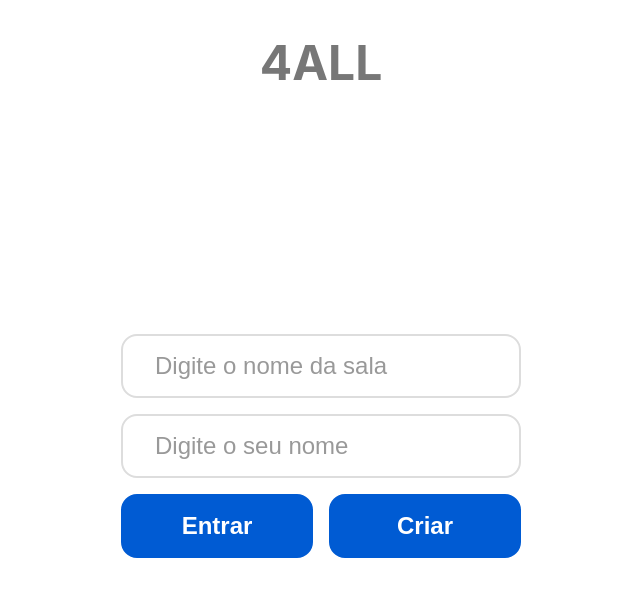
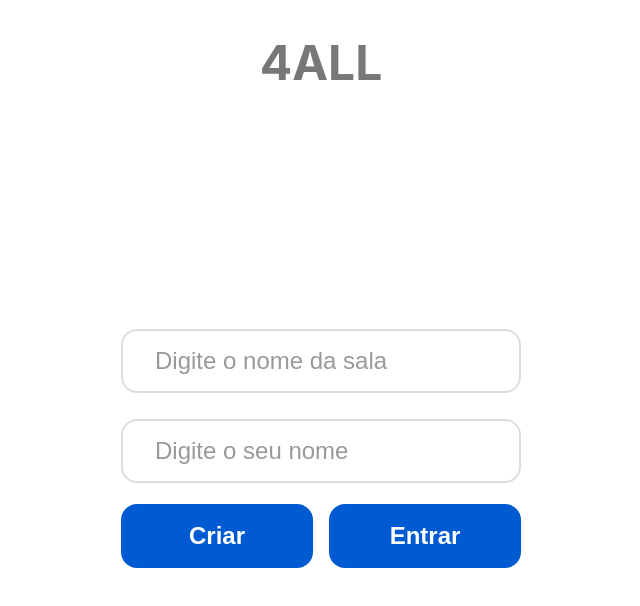
Before and after one commit to DavidMPN/inclusive_game, a Next.js app: page / in a window 1280 px wide. Shown: the top 606 px of the page, without its empty margins (319-959 px from the left). Built offline with nearby package versions, Linux system fonts and the light colour scheme.

Commit message:
add input label on index page

```diff
--- a/pages/index.jsx
+++ b/pages/index.jsx
@@ -6,10 +6,8 @@ import NavBar from "../components/NavBar";
 import { useState } from "react";
 
 export default function Home() {
-
-    const [ roomname, setRoomname ]     = useState("");
+    const [ roomname,   setRoomname   ] = useState("");
     const [ playername, setPlayername ] = useState("");
-
 
     const router = useRouter();
 
@@ -35,29 +33,34 @@ export default function Home() {
         <div className={styles.container}>
             <NavBar />
             <div className={styles.formularios}>
-
-
                 <form className={styles.form} onSubmit={e => e.preventDefault()}>
+                    <label>
                         <input
+                            name="room"
                             type="text"
                             value={roomname}
                             onChange={e => setRoomname(e.target.value)}
                             placeholder="Digite o nome da sala"
                         />
+                        <span>Nome da sala</span>
+                    </label>
+                    <label>
                         <input
+                            name="name"
                             type="text"
                             value={playername}
                             onChange={e => setPlayername(e.target.value)}
                             placeholder="Digite o seu nome"
                         />
+                        <span>Nome do jogador</span>
+                    </label>
 
                     <div className={styles.buttonContainer}>
+                        <button onClick={async () => await submitCreate({ roomname, playername })}>Criar</button>
                         <button onClick={async () => await submitJoin({ roomname, playername })}>Entrar</button>
-                        <button onClick={async () => await submitCreate({ roomname, playername })}>Criar</button>
                     </div>
                 </form>
-
             </div>
         </div>
-    )
+    );
 }
--- a/styles/Index.module.scss
+++ b/styles/Index.module.scss
@@ -1,10 +1,3 @@
-.container {
-    min-height: 100vh;
-    width: 100vw;
-
-    display: flex;
-    flex-direction: column;
-
 .navbar{
     position: sticky;
     top:1;
@@ -17,8 +10,14 @@
     margin: 2rem 0 0;
 }
 
+.container {
+    min-height: 100vh;
+    width: 100vw;
+
+    display: flex;
+    flex-direction: column;
+
     .formularios {
-
         padding: 3rem;
 
         display: flex;
@@ -27,7 +26,6 @@
         justify-content: center;
         flex: 1;
 
-
         .form{
             display: flex;
             flex-direction: column;
@@ -35,9 +33,26 @@
             max-width: 400px;
             width: 100%;
 
-            .buttonContainer {
-                display: flex;
-                justify-content: space-between;
+            label {
+                position: relative;
+
+                margin: .3rem 0;
+
+
+
+                span {
+                    display: none;
+                    background: white;
+                    font-size: 1rem;
+                    position: absolute;
+                    top: -5px;
+                    left: 15px;
+                    padding: 0 .5rem;
+                    font-weight: 400;
+                }
+
+                input:focus + span {
+                    display: block;
                 }
 
                 input{
@@ -45,8 +60,10 @@
                     border-radius: 1rem;
                     margin: .5rem 0;
 
+                    width: 100%;
+
                     font-size: 1.5rem;
-                font-weight: 600;
+                    font-weight: 500;
                     color: #777;
                     text-align: justify;
                     padding: 1rem 2rem;
@@ -60,6 +77,11 @@
                 input:focus {
                     border: 2px solid var(--checked-color);
                 }
+            }
+
+            .buttonContainer {
+                display: flex;
+                justify-content: space-between;
 
                 button{
                     padding: 1rem 2rem;
@@ -81,8 +103,14 @@
                     color: white;
                     font-weight: 600;
                     text-align: center;
+
+                    transition: background 200ms;
                 }
 
+                button:hover {
+                    background: #00367e;
+                }
+            }
         }
     }
 
--- a/styles/Wait.module.scss
+++ b/styles/Wait.module.scss
@@ -22,7 +22,7 @@
         display: flex;
         justify-content: center;
         align-items: center;
-        margin: 1rem 0;
+        margin: 0 0 1rem;
     }
 
     .copyContainer > * {
```
Lines whose indentation alone changed are shown as unchanged.
